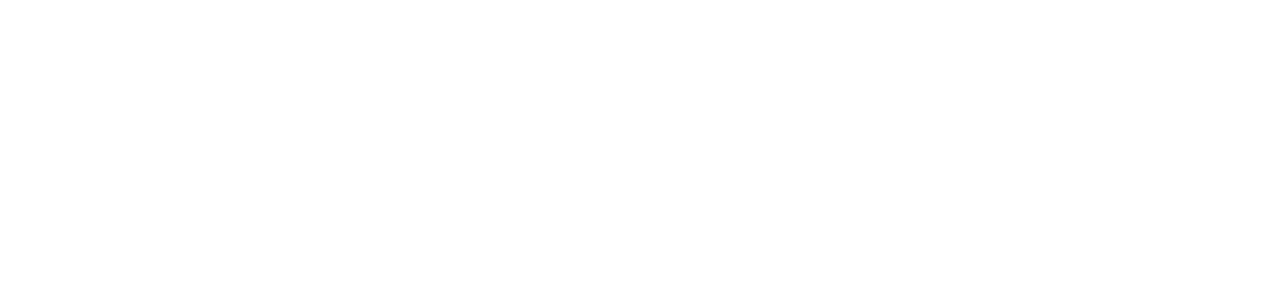
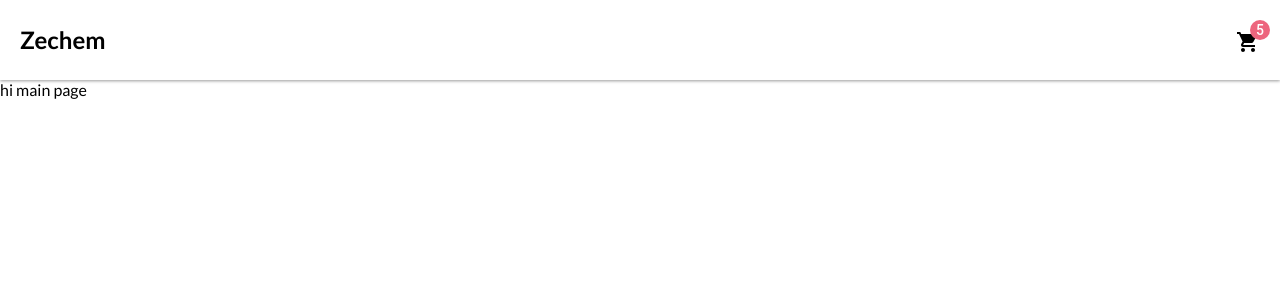
Before and after one commit to Ofir-Efraim/next14-ts-commerce, a Next.js app: page / in a window 1280 px wide. Shown: the top 300 px of the page. Built offline with nearby package versions, Linux system fonts and the light colour scheme.

Commit message:
start of header

```diff
--- /dev/null
+++ b/app/components/CartIcon/CartIcon.tsx
@@ -0,0 +1,24 @@
+import React from "react";
+import styles from "./styles.module.css";
+import { ShoppingCart } from "@mui/icons-material";
+import { Badge } from "@mui/material";
+
+export default function CartIcon() {
+  return (
+    <Badge
+      badgeContent={5}
+      sx={{
+        "& .MuiBadge-badge": {
+          background: "#ed657d",
+          color: "#fff",
+          borderRadius: "50%",
+          fontSize: "14px",
+          height: "20px",
+          width: "20px",
+        },
+      }}
+    >
+      <ShoppingCart />
+    </Badge>
+  );
+}
--- /dev/null
+++ b/app/components/Header/Header.tsx
@@ -0,0 +1,13 @@
+import React from "react";
+import styles from "./styles.module.css";
+import  CartIcon  from "@components/CartIcon/CartIcon";
+export default function Header() {
+  return (
+    <div className={styles.header}>
+      <h2 className={styles.title}>Zechem</h2>
+      <div className={styles.cart}>
+        <CartIcon />
+      </div>
+    </div>
+  );
+}
--- /dev/null
+++ b/app/components/Header/styles.module.css
@@ -0,0 +1,12 @@
+.header {
+  width: 100%;
+  height: 5rem;
+  line-height: 5rem;
+  background-color: #ffffff;
+  display: flex;
+  justify-content: space-between;
+  align-items: center;
+  box-shadow: 0px 1px 3px rgba(0, 0, 0, 0.4);
+  box-sizing: border-box;
+  padding: 20px;
+}
--- a/app/globals.css
+++ b/app/globals.css
@@ -0,0 +1,3 @@
+body {
+  margin: 0;
+}
--- a/app/layout.tsx
+++ b/app/layout.tsx
@@ -1,22 +1,28 @@
-import type { Metadata } from 'next'
-import { Inter } from 'next/font/google'
-import './globals.css'
-
-const inter = Inter({ subsets: ['latin'] })
+import type { Metadata } from "next";
+import { Lato } from "next/font/google";
+import "./globals.css";
+import Header from "@components/Header/Header";
+const lato = Lato({
+  subsets: ["latin"],
+  weight: ["100", "300", "400", "700", "900"],
+});
 
 export const metadata: Metadata = {
-  title: 'Zechem',
-  description: 'Zechem gluten free bread',
-}
+  title: "Zechem",
+  description: "Zechem gluten free bread",
+};
 
 export default function RootLayout({
   children,
 }: {
-  children: React.ReactNode
+  children: React.ReactNode;
 }) {
   return (
     <html lang="en">
-      <body className={inter.className}>{children}</body>
+      <body className={lato.className}>
+        <Header />
+        {children}
+      </body>
     </html>
-  )
+  );
 }
--- a/app/page.tsx
+++ b/app/page.tsx
@@ -4,7 +4,7 @@
 export default function Home() {
   return (
     <main className={styles.main}>
-
+      hi main page
     </main>
   )
 }
--- a/tsconfig.json
+++ b/tsconfig.json
@@ -18,8 +18,10 @@
         "name": "next"
       }
     ],
+    "baseUrl": ".",
     "paths": {
-      "@/*": ["./*"]
+      "@/*": ["./*"],
+      "@components/*": ["app/components/*"]
     }
   },
   "include": ["next-env.d.ts", "**/*.ts", "**/*.tsx", ".next/types/**/*.ts"],
```
Also changed, not shown: package.json (+8 -4 lines), 1 other file (tests, documents, lock files or other folders).
